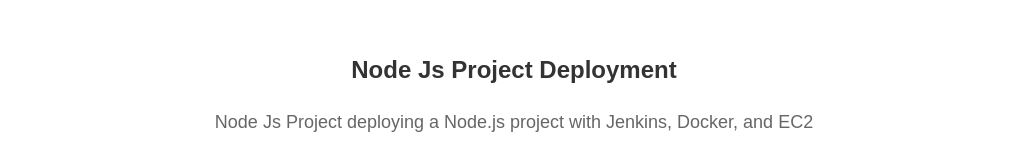
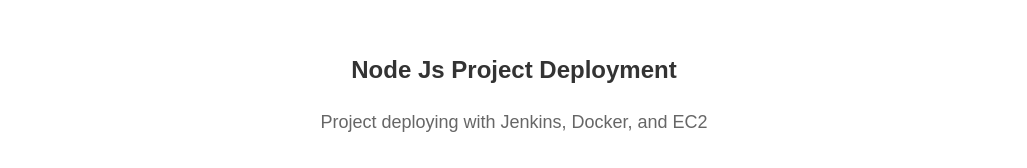
Before and after one commit to AntnioFiroz/backend-dsa, a website: page src/config/Index.html in a window 1280 px wide. Shown: the part 152-320 px from the top of the page, without its empty margins (126-1153 px from the left). Drawn offline with Linux system fonts and the light colour scheme; grey boxes are pictures that could not be loaded.

```diff
--- a/src/config/Index.html
+++ b/src/config/Index.html
@@ -65,7 +65,7 @@
 <body>
   <div class="name">Node Js Project Deployment</div>
   <div class="guide">
-    <p>Node Js Project deploying a Node.js project with Jenkins, Docker, and EC2</p>
+    <p>Project deploying  with Jenkins, Docker, and EC2</p>
   </div>
   <div class="logo-container">
     <img src="https://virality.s3.ap-south-1.amazonaws.com/profile/1234/imageda1d3e50-7b09-4dd4-bce9-44c0577ea827devops.jpg" alt="Logo">
```
